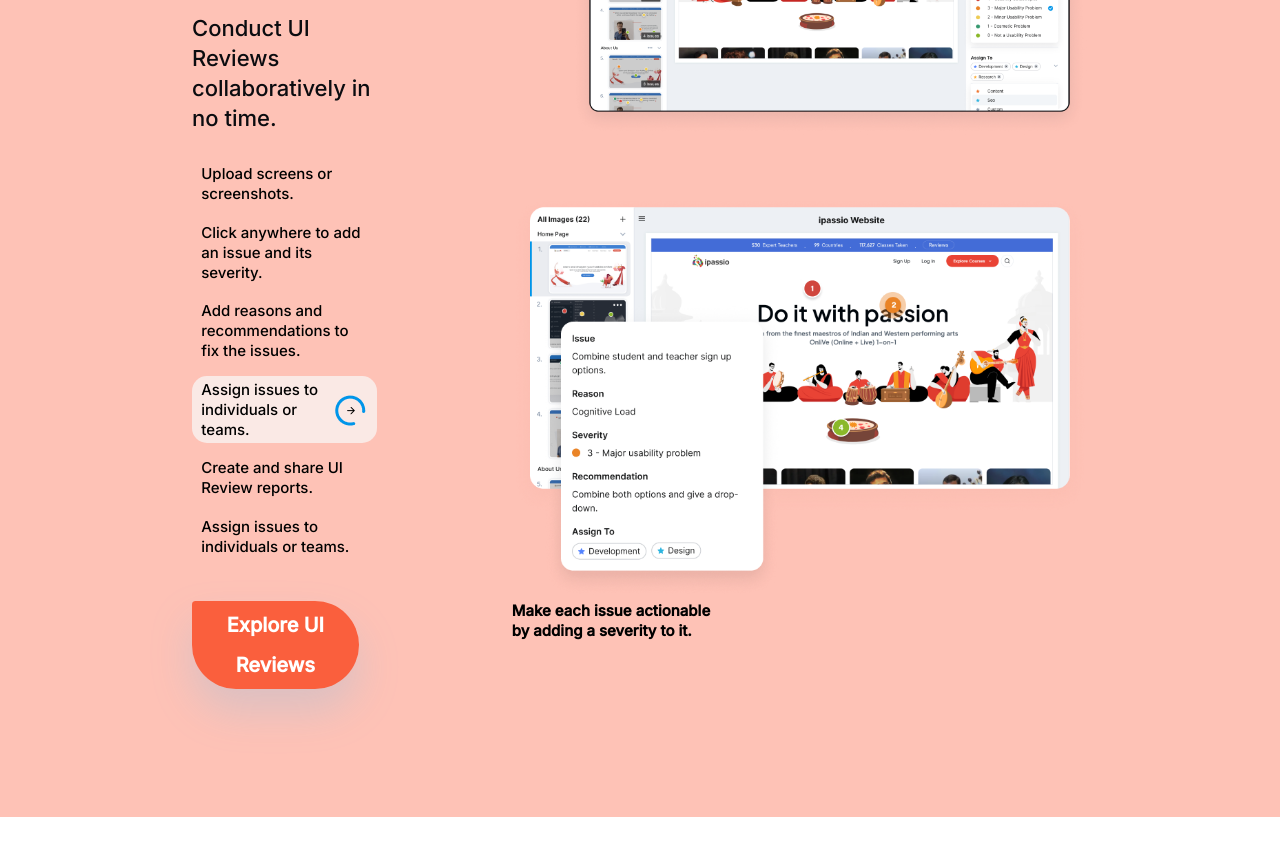
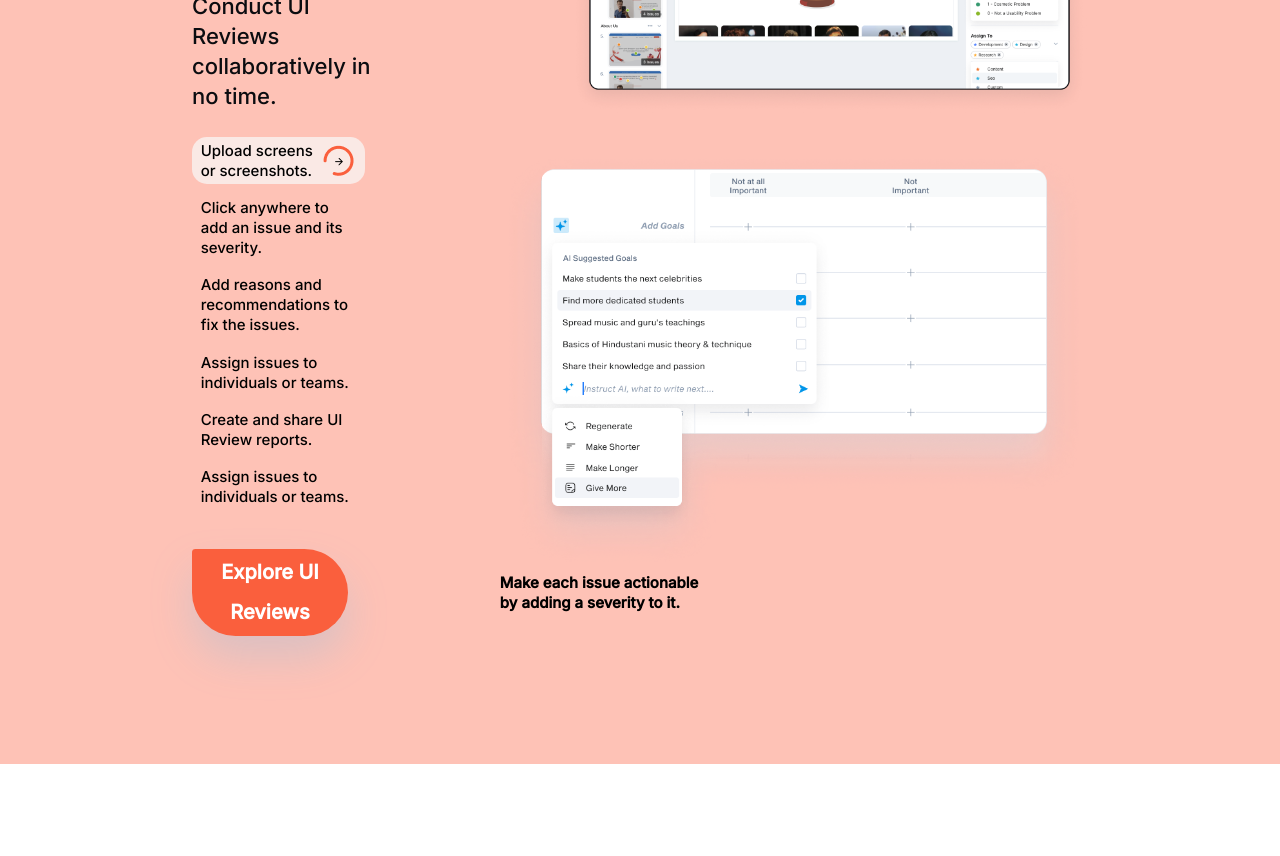
Before and after one commit to shivpujan12/homepage, a React (Create React App) app: page / in a window 1280 px wide. Shown: the part 2380-3236 px from the top of the page. Built offline with nearby package versions, Linux system fonts and the light colour scheme.

Commit message:
Did the interactivity part

```diff
--- a/src/App.js
+++ b/src/App.js
@@ -6,6 +6,7 @@ import Mapper from "./pages/Mapper.js";
 import mapperImage from "../src/assets/Group 48108118.png";
 import courselImage from "../src/assets/Group 48109136.png";
 import roundArrow from "../src/assets/Group 48109151.png";
+import roundArrow2 from "../src/assets/roundArraow.png";
 import uiImage from "../src/assets/Group 48109445.png";
 import uiCourselImage from "../src/assets/Group 48109412.png";
 import Testimonials from "./pages/Testimonials.js";
@@ -21,7 +22,7 @@ function App() {
       <Auth />
       <Mapper
         introImage={mapperImage}
-        courselImage={courselImage}
+        courselImage={[uiCourselImage,courselImage,uiCourselImage,uiCourselImage,courselImage,uiCourselImage]}
         roundArrow={roundArrow}
         colorCode={"#8cd6ff"}
         title={"Mapper"}
@@ -40,8 +41,8 @@ function App() {
       />
       <Mapper
         introImage={uiImage}
-        courselImage={uiCourselImage}
-        roundArrow={roundArrow}
+        courselImage={[courselImage,uiCourselImage,courselImage,courselImage,uiCourselImage,courselImage]}
+        roundArrow={roundArrow2}
         colorCode={"#FEC2B6"}
         title = {"UI Reviews"}
         subtitle = {"Conduct UI Reviews collaboratively in no time."}
--- a/src/pages/Mapper.js
+++ b/src/pages/Mapper.js
@@ -1,21 +1,14 @@
+import { useEffect, useRef, useState } from "react";
 import "../../src/stylesheets/mapper.css";
-
+import uiCourselImage from "../../src/assets/Group 48109412.png";
+import { act } from "react-dom/test-utils";
 
 export default function Mapper(props) {
-
-
-  const listData = document.querySelectorAll('.list-items div');
-  listData.forEach(item =>{
-    item.addEventListener("click", ()=>{
-      console.log("clicker is working!");
-      if(!item.classList.contains('mapper-active')){
-        item.classList.add('mapper-active');
-      }
-    })
-  })
+  const [active, setActive] = useState(0);
+  const imgRef = useRef(null);
 
   return (
-    <div className="mapper" style={{background: props.colorCode}}>
+    <div className="mapper" style={{ background: props.colorCode }}>
       <div className="info-section">
         <div className="details">
           <h1>{props.title}</h1>
@@ -28,21 +21,36 @@ export default function Mapper(props) {
       <div className="description">
         <div className="row-1">
           <div className="list-items">
-            <div>{props.list[0]}</div>
-            <div>{props.list[1]}</div>
-            <div>{props.list[2]}</div>
-            <div className="mapper-active">
-            {props.list[3]}<img src={props.roundArrow}></img>
+            {props.list.map((e, i) => {
+              return (
+                <div
+                  className={active === i ? "mapper-active" : ""}
+                  onClick={() => {
+                    setActive(i);
+                  }}
+                >
+                  {e}
+                  <img
+                    className={active === i ? "" : "hide"}
+                    src={props.roundArrow}
+                    alt="arrow"
+                  ></img>
+                </div>
+              );
+            })}
+
+            <div
+              className="start-button"
+              style={{
+                backgroundColor: props.accentColor,
+                boxShadow: "220px 80px 20px 0px $props.shadowColor",
+              }}
+            >
+              Explore {props.title}
             </div>
-            <div>{props.list[4]}</div>
-            <div>{props.list[5]}</div>
-            <div className="start-button" style={{
-              backgroundColor: props.accentColor,
-              boxShadow:  "220px 80px 20px 0px $props.shadowColor"
-            }}>Explore {props.title}</div>
           </div>
           <div className="coursel-images">
-            <img src={props.courselImage} />
+            <img src={props.courselImage[active%2]} alt={"coursel"} />
             <div className="mapper-message">{props.message}</div>
           </div>
         </div>
--- a/src/stylesheets/mapper.css
+++ b/src/stylesheets/mapper.css
@@ -115,6 +115,10 @@
   cursor: pointer;
 }
 
+.hide{
+  display: none;
+}
+
 .mapper-active {
   display: flex;
   background: #fafafab4;
@@ -125,6 +129,7 @@
 }
 
 .mapper-active img {
+  display: block;
 }
 
 .coursel-images {
```
Also changed, not shown: src/assets/roundArraow.png (added).
